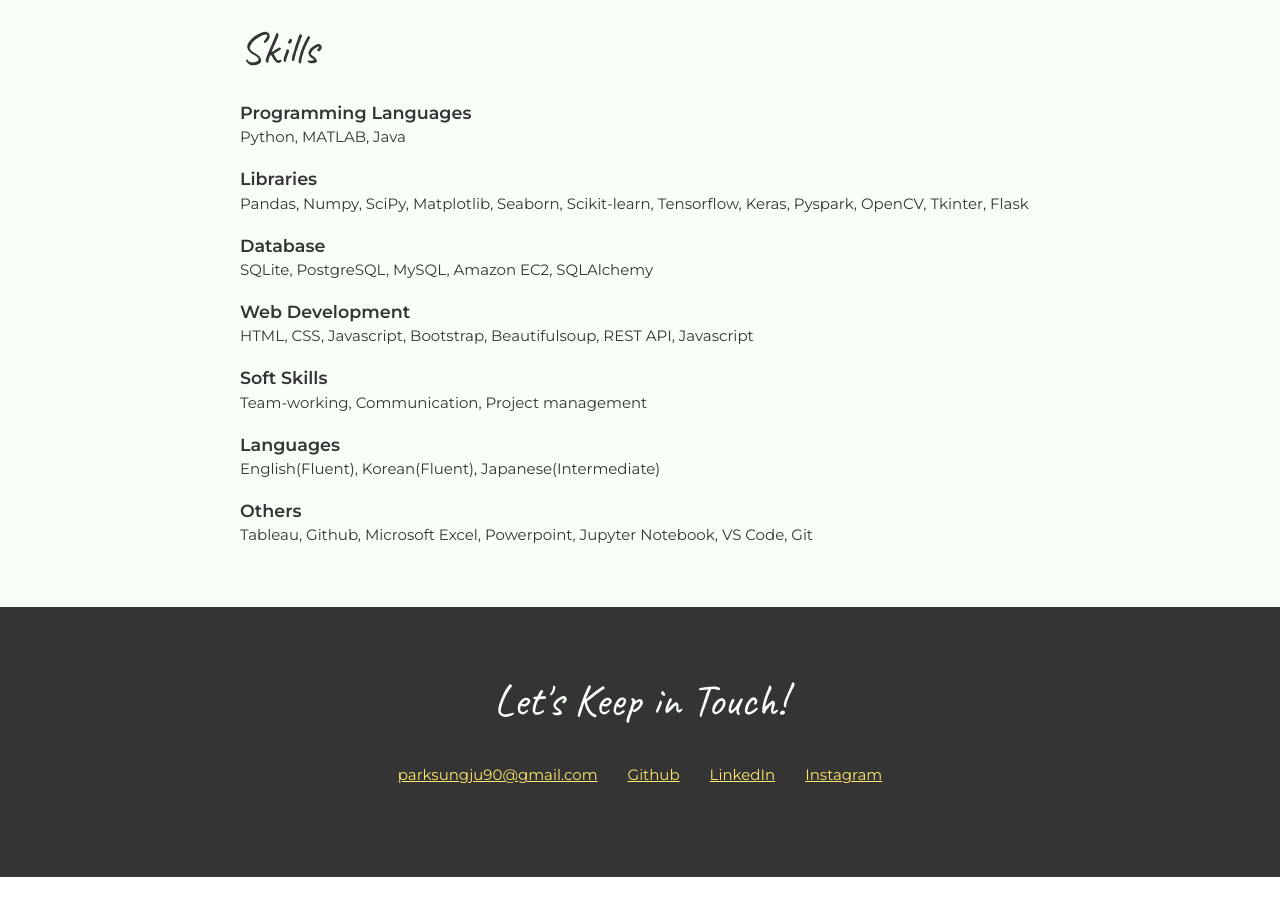
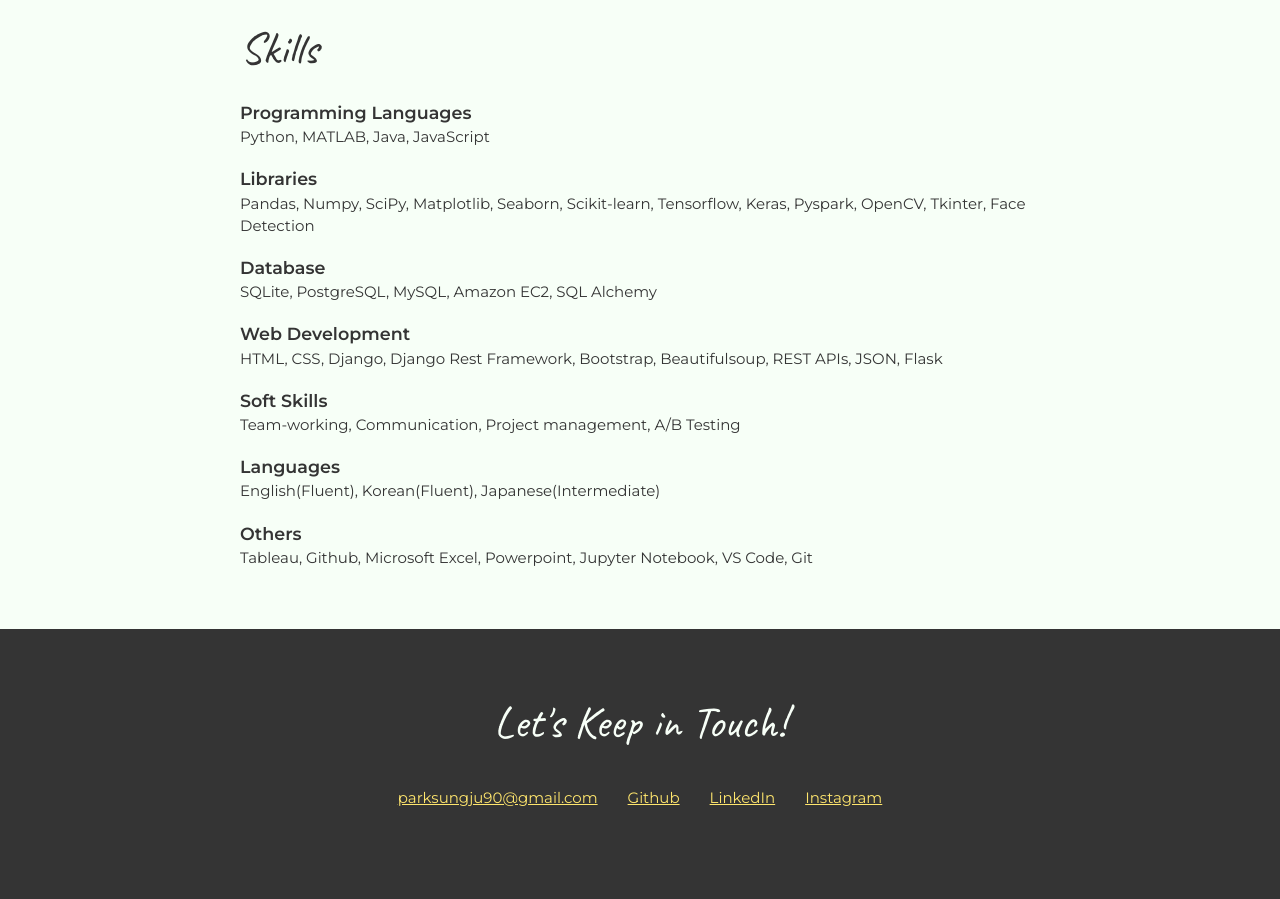
Before and after one commit to jayparkml/portfolio, a plain HTML site: page index.html in a window 1280 px wide. Shown: the part 5540-6439 px from the top of the page. Before the commit the page ends 6417 px from the top, so only its background shows below. Drawn offline with Linux system fonts and the light colour scheme.

Commit message:
Update index.html

```diff
--- a/index.html
+++ b/index.html
@@ -201,19 +201,19 @@
           <section>
             <h3>Programming Languages</h3>
             <p></p>
-            <p>Python, MATLAB, Java</p>
+            <p>Python, MATLAB, Java, JavaScript</p>
             <h3>Libraries</h3>
             <p></p>
-            <p>Pandas, Numpy, SciPy, Matplotlib, Seaborn, Scikit-learn, Tensorflow, Keras, Pyspark, OpenCV, Tkinter, Flask</p>
+            <p>Pandas, Numpy, SciPy, Matplotlib, Seaborn, Scikit-learn, Tensorflow, Keras, Pyspark, OpenCV, Tkinter, Face Detection</p>
             <h3>Database</h3>
             <p></p>
-            <p>SQLite, PostgreSQL, MySQL, Amazon EC2, SQLAlchemy</p>
+            <p>SQLite, PostgreSQL, MySQL, Amazon EC2, SQL Alchemy</p>
             <h3>Web Development</h3>
             <p></p>
-            <p>HTML, CSS, Javascript, Bootstrap, Beautifulsoup, REST API, Javascript</p>
+            <p>HTML, CSS, Django, Django Rest Framework, Bootstrap, Beautifulsoup, REST APIs, JSON, Flask</p>
             <h3>Soft Skills</h3>
             <p></p>
-            <p>Team-working, Communication, Project management</p>
+            <p>Team-working, Communication, Project management, A/B Testing</p>
             <h3>Languages</h3>
             <p></p>
             <p>English(Fluent), Korean(Fluent), Japanese(Intermediate)</p>
```
